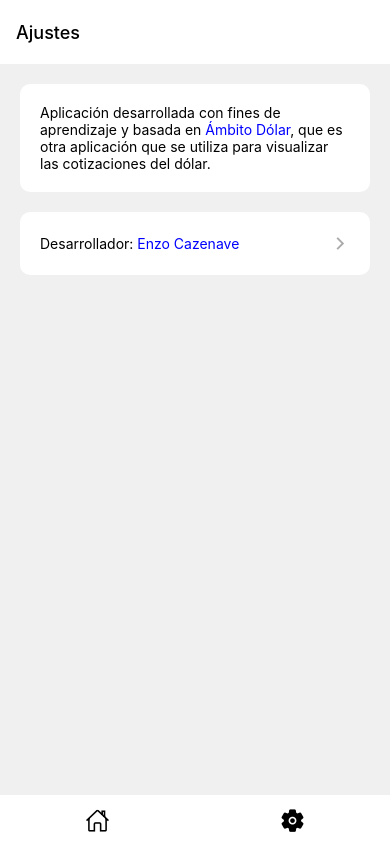
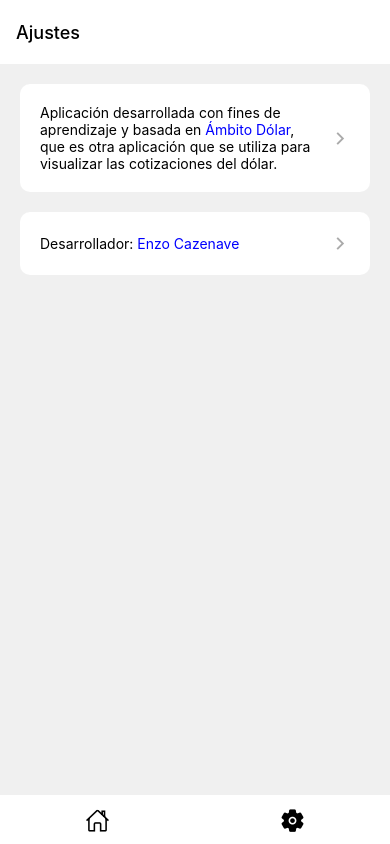
Before and after one commit to enzocazenave/dolar-historico, a React Native app in the folder dolarhistorico/: screen /SettingsStack in a window 390 px wide. Built offline with nearby package versions, Linux system fonts and the light colour scheme; no server answers.

Commit message:
Add the link of ambito dolar

```diff
--- a/dolarhistorico/src/screens/SettingsScreen.tsx
+++ b/dolarhistorico/src/screens/SettingsScreen.tsx
@@ -6,7 +6,15 @@ export const SettingsScreen: React.FC = () => {
     const theme = useColorScheme() ?? 'light'
 
     const navigateToGithub: () => void = () => {
-        const url = 'https://github.com/enzocazenave'
+        const url = 'https://github.com/enzocazenave/'
+
+        void Linking.canOpenURL(url).then(supported => {
+            if (supported) void Linking.openURL(url)
+        })
+    }
+
+    const navigateToAmbito: () => void = () => {
+        const url = 'https://www.ambito-dolar.app/'
 
         void Linking.canOpenURL(url).then(supported => {
             if (supported) void Linking.openURL(url)
@@ -15,11 +23,19 @@ export const SettingsScreen: React.FC = () => {
 
     return (
         <View style={[styles.container, { backgroundColor: colors[theme].background1 }]}>
-            <View style={[styles.copyrights, { backgroundColor: colors[theme].background2 }]}>
-                <Text style={{ color: colors[theme].color1 }}>
+            <TouchableOpacity
+                style={[styles.copyrights, { backgroundColor: colors[theme].background2 }]}
+                onPress={navigateToAmbito}
+            >
+                <Text style={{ color: colors[theme].color1, maxWidth: '90%' }}>
                     Aplicación desarrollada con fines de aprendizaje y basada en <Text style={{ color: theme === 'dark' ? '#9f9' : '#00f' }}>Ámbito Dólar</Text>, que es otra aplicación que se utiliza para visualizar las cotizaciones del dólar.
                 </Text>
-            </View>
+                <Icon
+                    name="chevron-forward-outline"
+                    size={20}
+                    color="#aaa"
+                />
+            </TouchableOpacity>
             <TouchableOpacity
                 style={[styles.copyrights, { backgroundColor: colors[theme].background2 }]}
                 onPress={navigateToGithub}
```
